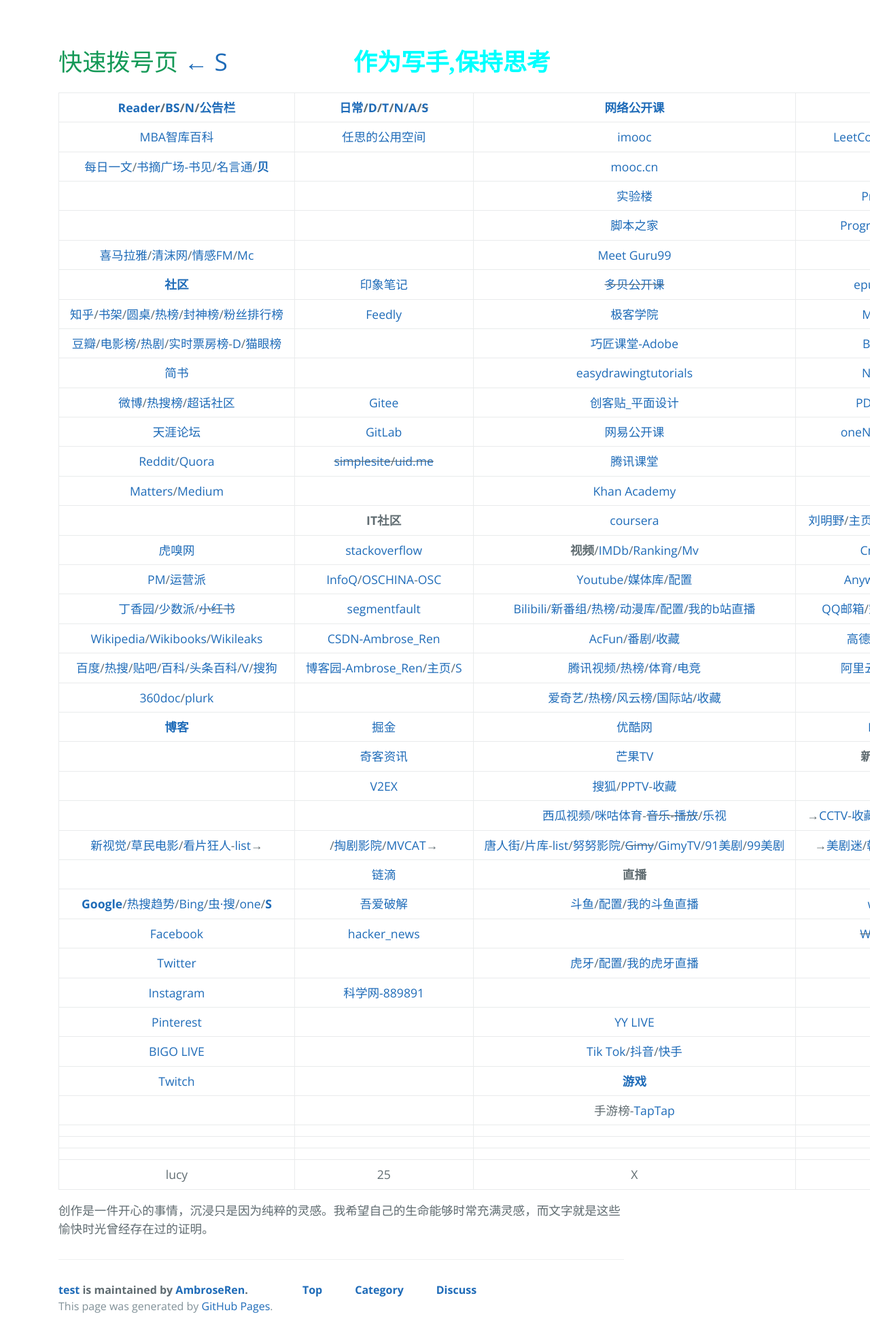
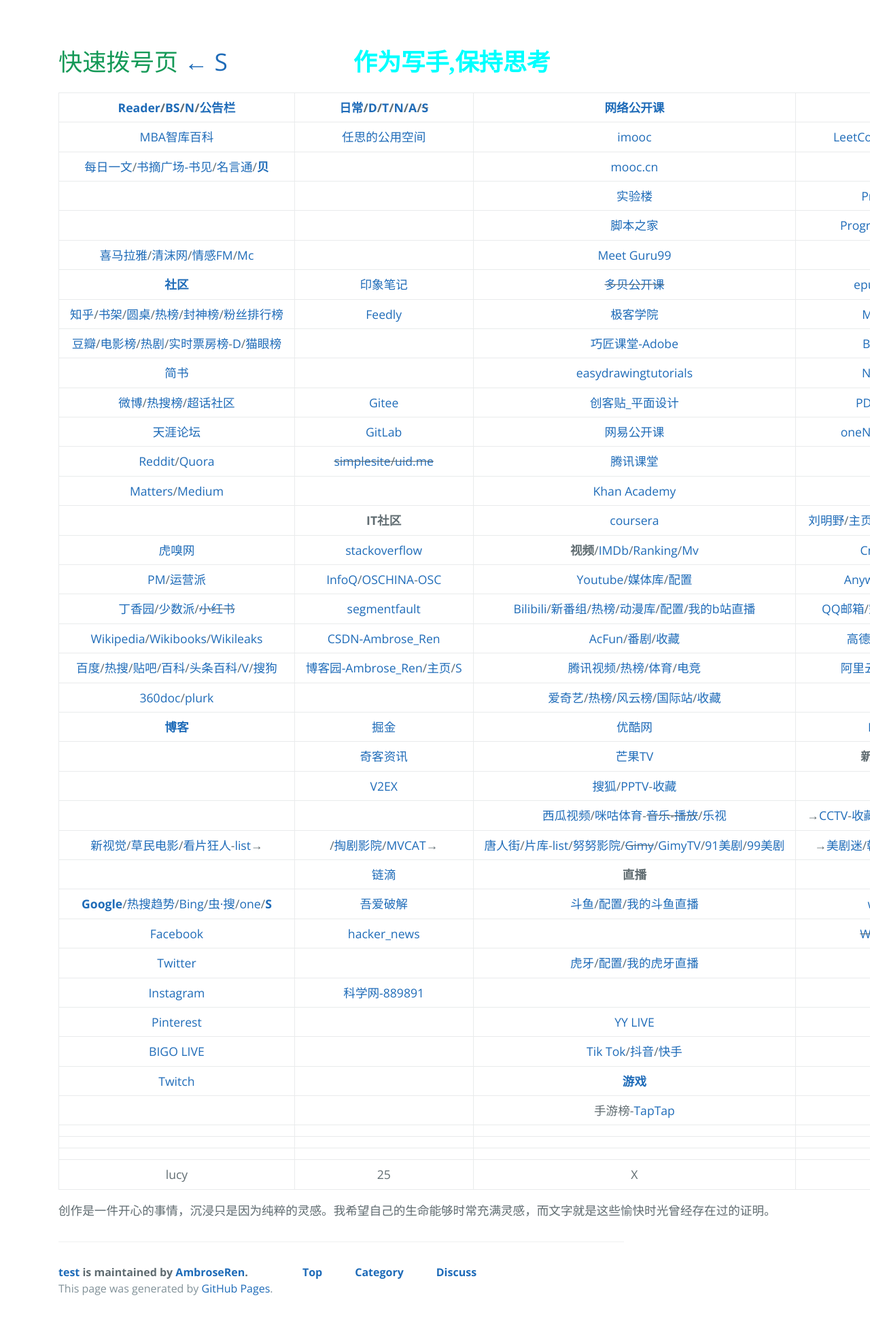
Before and after one commit to AmbroseRen/test, a Jekyll site: the page built from navigation.md, in a window 1280 px wide. Shown: the whole page at 68% size. Built offline with Jekyll 4.4.1, drawn with Linux system fonts in a browser that asks for light colours; our own code applies the rules of GitHub Pages for plain Markdown files; the repository's description, which GitHub fills in, is left out; after the commit the page ends 1939 px from its top, so only the background shows below that.

Commit message:
Update navigation.md

```diff
--- a/navigation.md
+++ b/navigation.md
@@ -64,4 +64,4 @@
 | []() | []() | []() | []() |
 | lucy | 25 | X | X |
 
-创作是一件开心的事情，沉浸只是因为纯粹的灵感。我希望自己的生命能够时常充满灵感，而文字就是这些愉快时光曾经存在过的证明。
+<p style="width:1300px;">创作是一件开心的事情，沉浸只是因为纯粹的灵感。我希望自己的生命能够时常充满灵感，而文字就是这些愉快时光曾经存在过的证明。</p>
```
